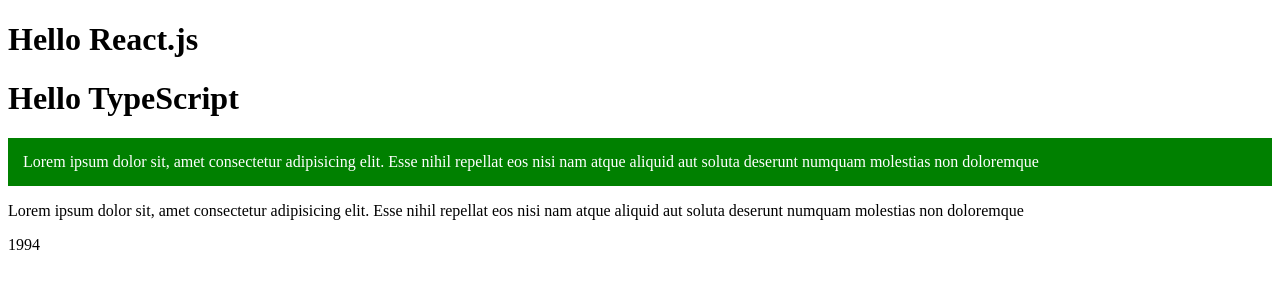
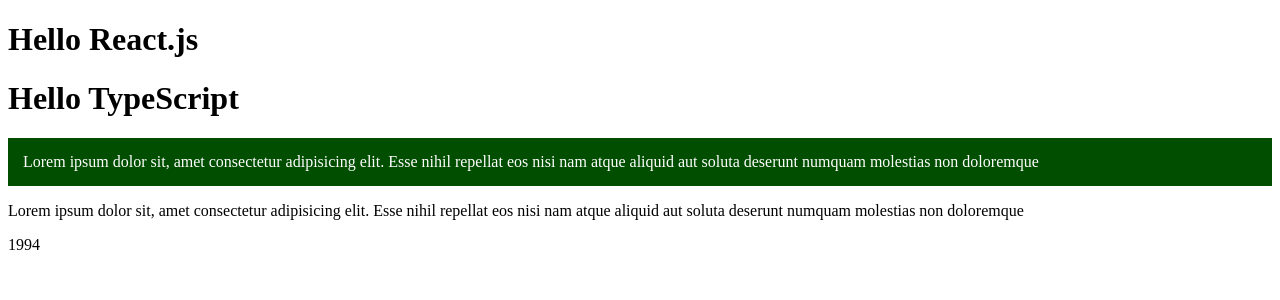
Before and after one commit to YevhenTkalenko/React-lessons, a React (Create React App) app: page / in a window 1280 px wide. Shown: the top 300 px of the page. Built offline with nearby package versions, Linux system fonts and the light colour scheme.

Commit message:
import style CSS

```diff
--- /dev/null
+++ b/src/Content.css
@@ -0,0 +1,5 @@
+.content {
+    color: white;
+    background-color: rgb(1, 78, 1);
+    padding: 15px;
+}
--- a/src/Content.tsx
+++ b/src/Content.tsx
@@ -1,21 +1,16 @@
+import './Content.css'
+
 interface Props {
     text: string
     text2: string
     year: number
 }
+
 export const Content = (props: Props) => {
     return (
         <>
             <div>
-                <p
-                    style={{
-                        color: 'white',
-                        backgroundColor: 'green',
-                        padding: '15px',
-                    }}
-                >
-                    {props.text}
-                </p>
+                <p className="content">{props.text}</p>
                 <p>{props.text2}</p>
                 <p>{props.year}</p>
             </div>
```
